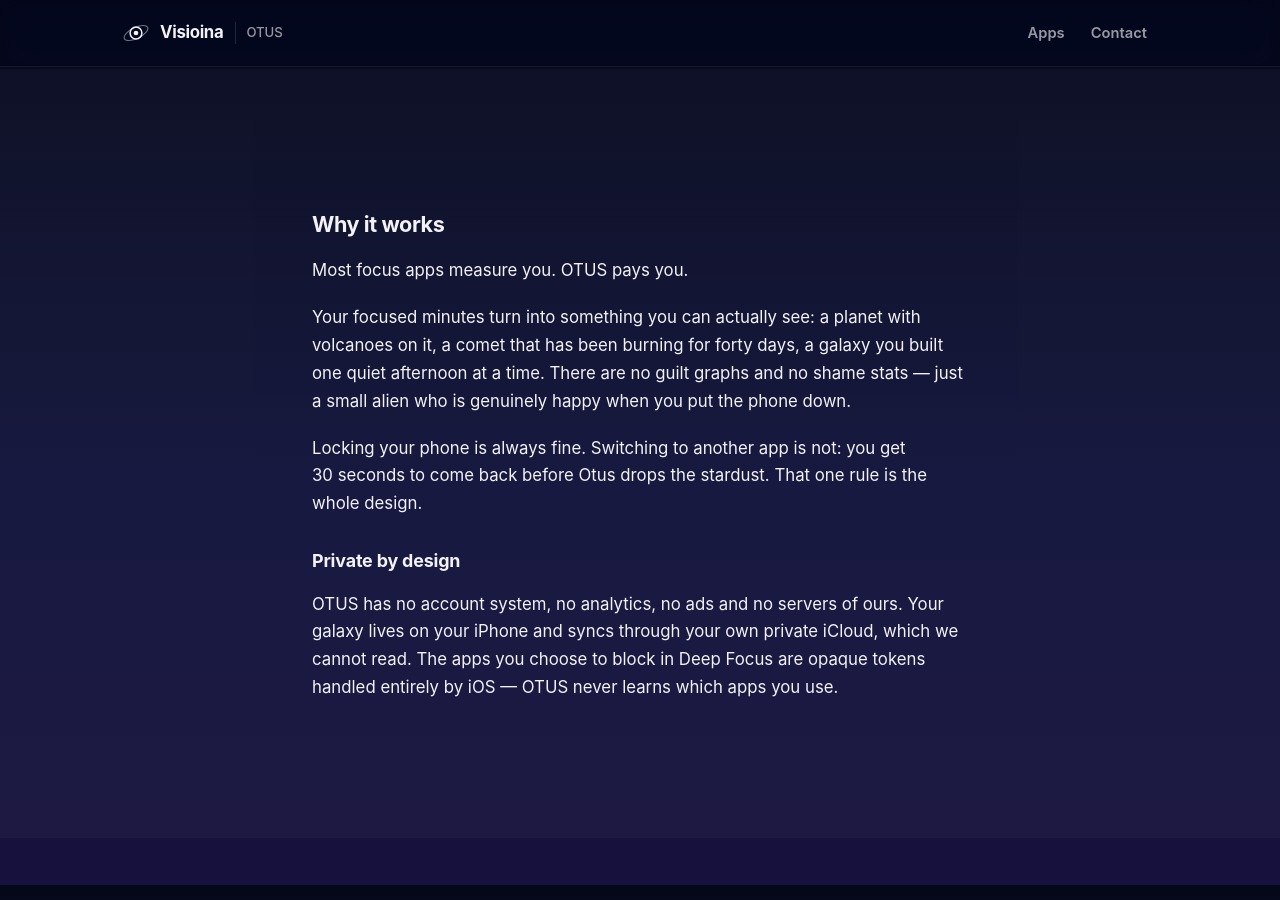
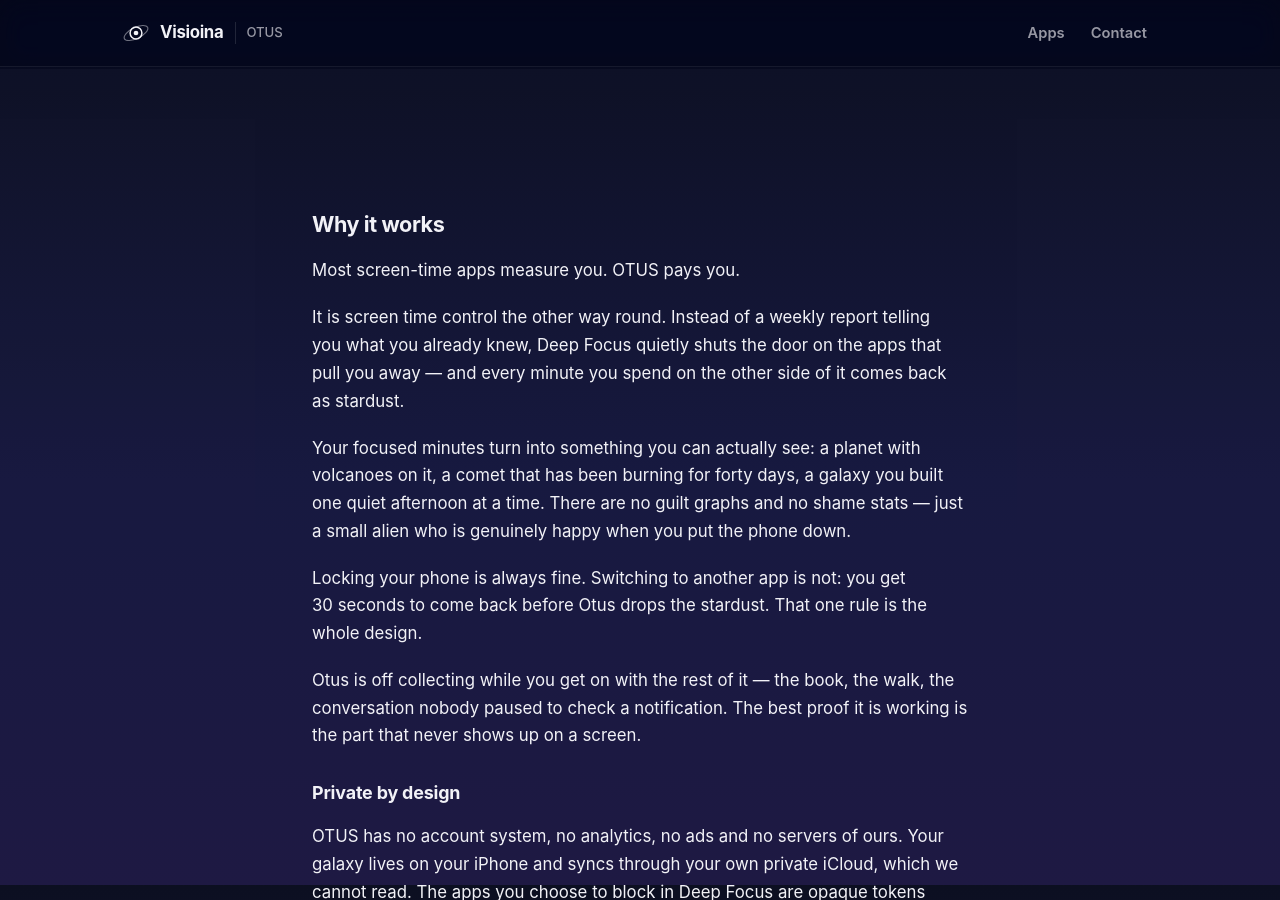
Before and after one commit to selinahti/visioinawebsite, a Jekyll site: the page built from _apps/otus/index.md, in a window 1280 px wide and 900 px high, scrolled down 1815 px. Built offline with Jekyll 4.4.1, drawn with Linux system fonts in a browser that asks for light colours.

Commit message:
Say what the hours are for
"Why it works" argued the reward loop and left out the category the app is
in and the point of the whole thing. It now opens on screen time control —
the other way round from a weekly report — and closes on the part that
never shows up on a screen at all: the book, the walk, the conversation
nobody paused to check a notification.

Everything that was already true is kept word for word: the volcanoes, the
forty-day comet, no guilt graphs, and the thirty-second rule that is the
whole design.

Co-Authored-By: Claude Opus 5 <noreply@anthropic.com>

```diff
--- a/_apps/otus/index.md
+++ b/_apps/otus/index.md
@@ -116,7 +116,12 @@ tiers:
 
 ## Why it works
 
-Most focus apps measure you. OTUS pays you.
+Most screen-time apps measure you. OTUS pays you.
+
+It is screen time control the other way round. Instead of a weekly report
+telling you what you already knew, Deep Focus quietly shuts the door on the
+apps that pull you away — and every minute you spend on the other side of it
+comes back as stardust.
 
 Your focused minutes turn into something you can actually see: a planet with
 volcanoes on it, a comet that has been burning for forty days, a galaxy you
@@ -127,6 +132,10 @@ Locking your phone is always fine. Switching to another app is not: you get
 30 seconds to come back before Otus drops the stardust. That one rule is the
 whole design.
 
+Otus is off collecting while you get on with the rest of it — the book, the
+walk, the conversation nobody paused to check a notification. The best proof
+it is working is the part that never shows up on a screen.
+
 ### Private by design
 
 OTUS has no account system, no analytics, no ads and no servers of ours. Your
```
